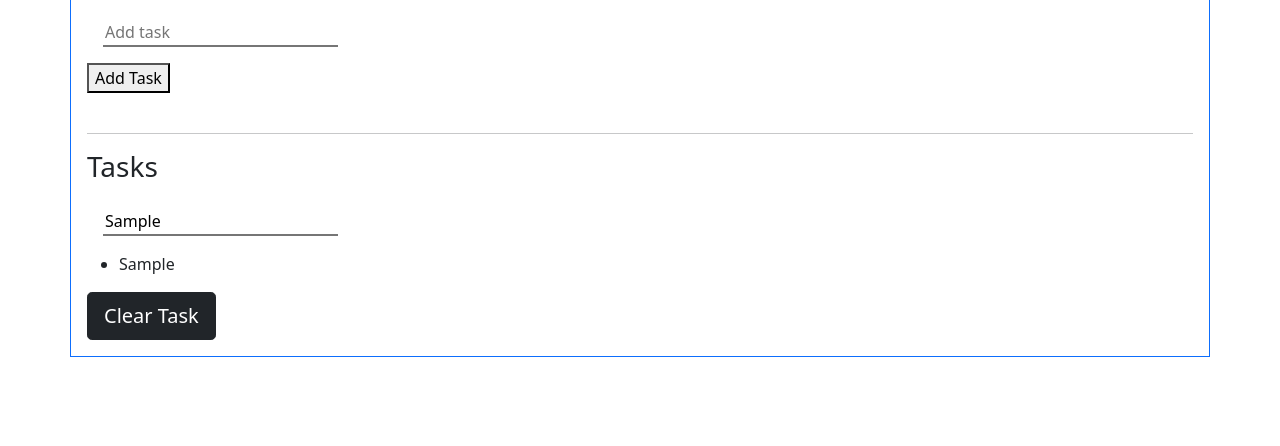
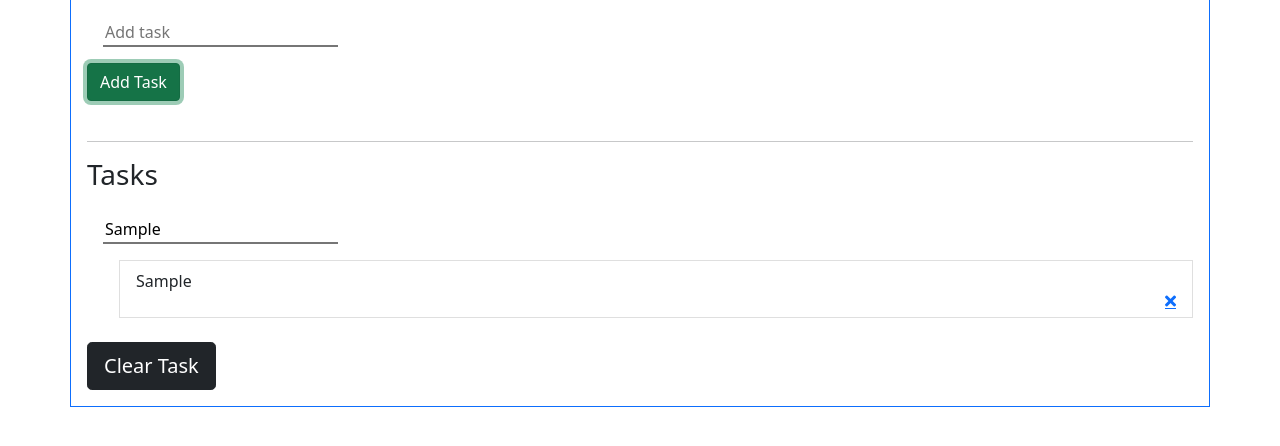
Before and after one commit to saud00/Task-List, a plain HTML site: page index.htm in a window 1280 px wide. Both pictures are taken after typing "Sample", "Sample" into the empty fields and a click on the button "Add Task". Shown: the part 118-564 px from the top of the page. Drawn offline with nearby package versions, Linux system fonts and the light colour scheme.

Commit message:
Delete item

```diff
--- a/App.js
+++ b/App.js
@@ -4,6 +4,7 @@ const filter = document.querySelector("#filter");
 
 //create Add Task Button
 const btn = document.createElement("button");
+btn.className = "btn btn-success";
 btn.appendChild(document.createTextNode("Add Task"));
 btn.setAttribute("type", "submit");
 document.querySelector("#btn").appendChild(btn);
@@ -13,18 +14,47 @@ const ul = document.createElement("ul");
 const ulDiv = document.querySelector("#ul");
 
 ulDiv.appendChild(ul);
+
 // input extract value from input
 let inputVal;
-
 inputTask.addEventListener("input", function (e) {
   inputVal = e.target.value;
 });
 
+let link;
+let listArray = [];
+
 // Add Task to <ul>
 btn.addEventListener("click", function (e) {
   const li = document.createElement("li");
-  li.className = "li";
+  li.className = "list-group-item text-capitalize";
   const liChild = li.appendChild(document.createTextNode(inputVal));
   ul.appendChild(li);
+  listArray.push(inputVal);
+
+  link = document.createElement("a");
+  link.innerHTML = `<i class="fas fa-times"></i>`;
+  link.className = "remove";
+  li.appendChild(link);
+  link.addEventListener("click", removeFunction);
+
   document.querySelector("#newInput").value = null;
 });
+
+// Remove perticular list item
+function removeFunction(e) {
+  e.target.parentElement.parentElement.remove();
+  console.log("remove clicked");
+}
+
+// Filter list
+let filterVal;
+filter.addEventListener("input", function (e) {
+  filterVal = e.target.value;
+  console.log(listArray.filter(filterFunction));
+});
+
+function filterFunction(val) {
+  console.log(val);
+  return val == filterVal;
+}
--- a/index.htm
+++ b/index.htm
@@ -13,6 +13,13 @@
     <link rel="stylesheet" href="https://pro.fontawesome.com/releases/v5.10.0/css/all.css" integrity="sha384-AYmEC3Yw5cVb3ZcuHtOA93w35dYTsvhLPVnYs9eStHfGJvOvKxVfELGroGkvsg+p" crossorigin="anonymous"/>
     <link rel="stylesheet" href="style.css">
     <title>Hello, world!</title>
+
+    <style>
+        .remove{
+            display:flex;
+            justify-content: flex-end;
+        }
+    </style>
   </head>
   <body>
 
@@ -31,8 +38,10 @@
 
 <input class="filter m-3" placeholder="filter task" style="outline:none;border-left:none;border-top: none;border-right: none;" id="filter"></input><br>
 
-<div id="ul" ></div>
-
+<div >
+    <ul class="list-group" id="ul"></ul>
+</div>
+<br>
 <button class="clear btn btn-dark btn-lg" id="clear">Clear Task</button>
 
 </div>
```
